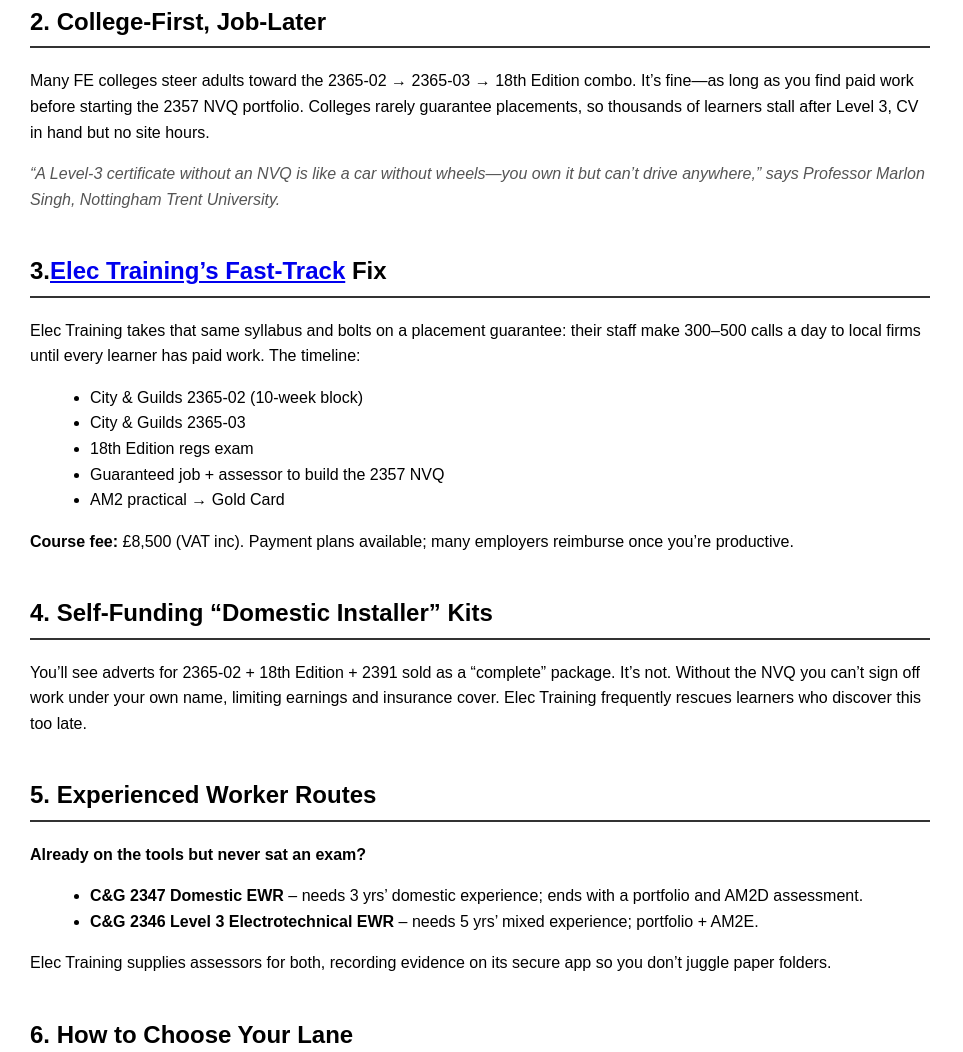
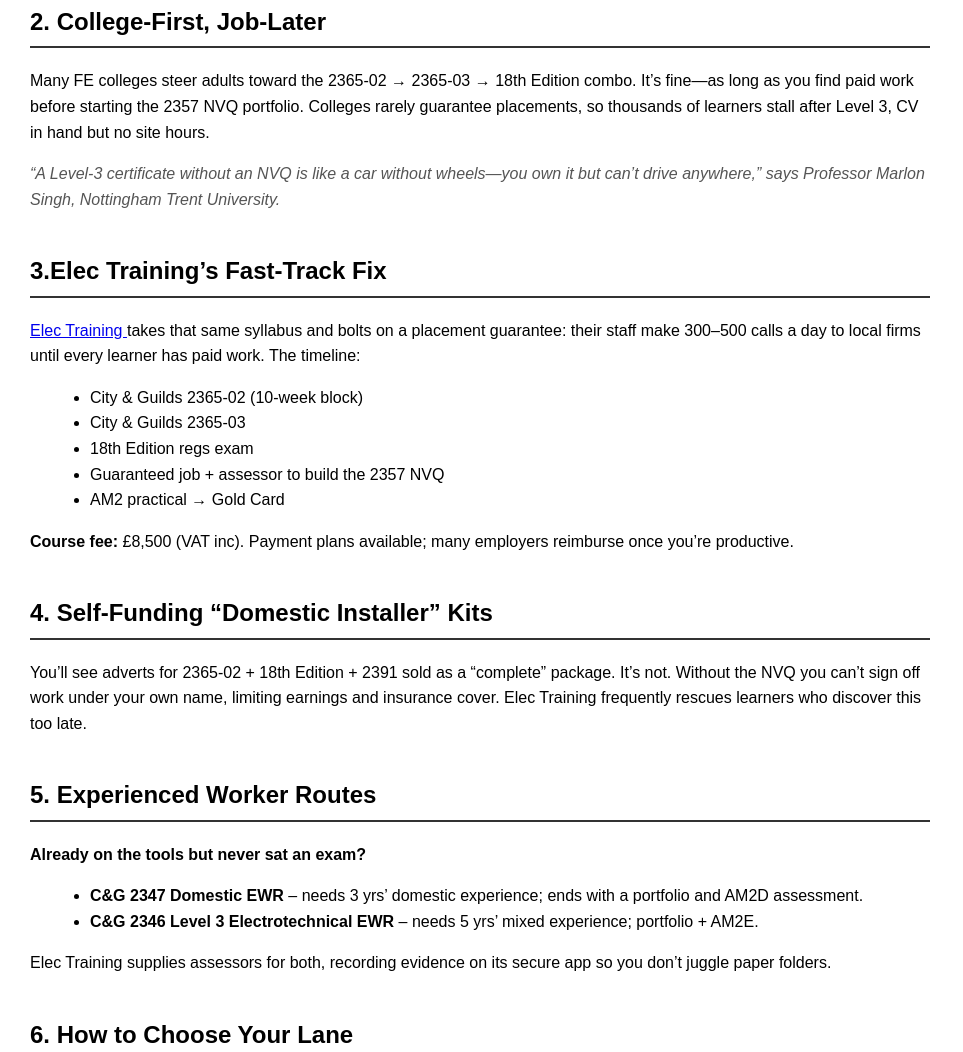
Before and after one commit to electraining/Choosing-the-Right-Route-to-Become-a-Fully-Qualified-Electrician-2025-Guide, a plain HTML site: page index.html in a window 1280 px wide. Shown: the part 797-1849 px from the top of the page, without its empty margins (0-963 px from the left). Drawn offline with Linux system fonts and the light colour scheme.

Commit message:
Update index.html

```diff
--- a/index.html
+++ b/index.html
@@ -82,8 +82,8 @@
   </div>
 
   <div class="section">
-    <h2>3.<a href="https://elec.training/from-training-to-employment-weve-got-you-covered/">Elec Training’s Fast-Track</a> Fix</h2>
-    <p>Elec Training takes that same syllabus and bolts on a placement guarantee: their staff make 300–500 calls a day to local firms until every learner has paid work. The timeline:</p>
+    <h2>3.Elec Training’s Fast-Track Fix</h2>
+    <p><a href="https://elec.training/from-training-to-employment-weve-got-you-covered/">Elec Training </a>takes that same syllabus and bolts on a placement guarantee: their staff make 300–500 calls a day to local firms until every learner has paid work. The timeline:</p>
     <ul>
       <li>City & Guilds 2365-02 (10-week block)</li>
       <li>City & Guilds 2365-03</li>
```
